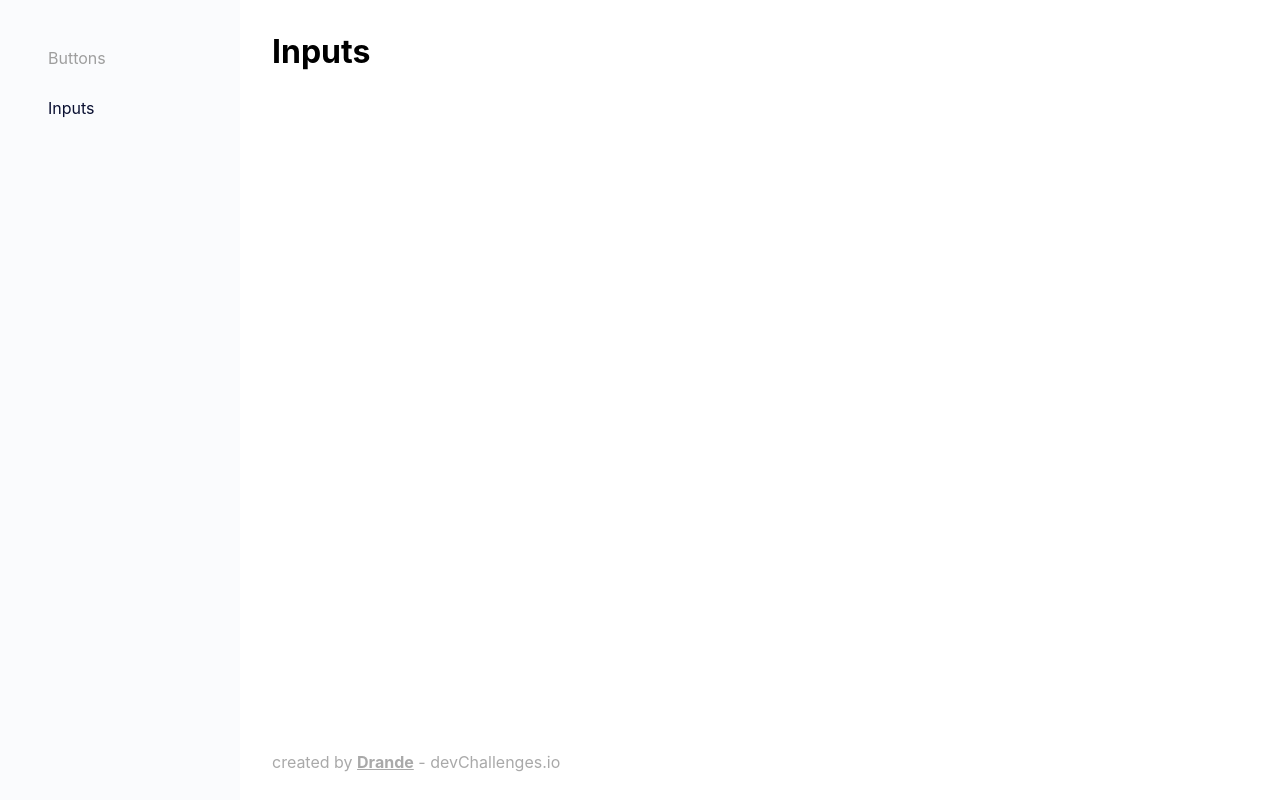
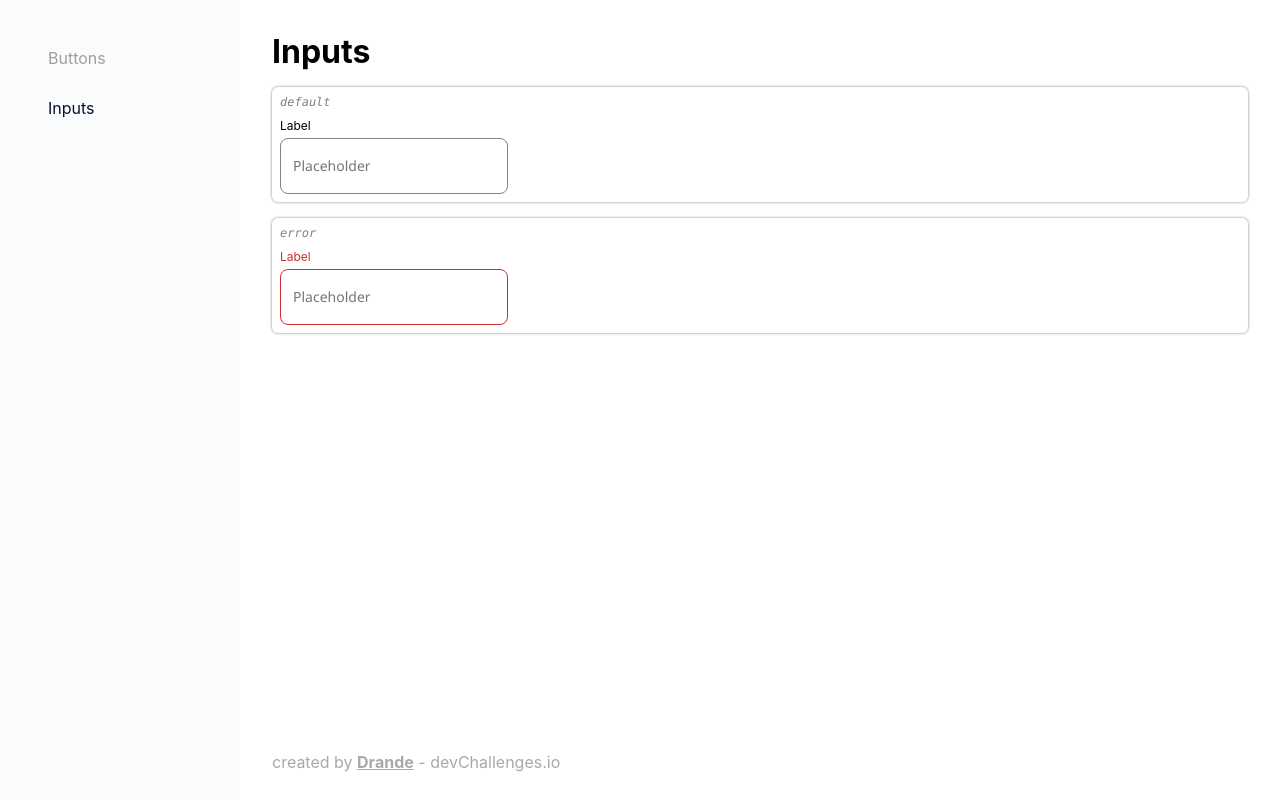
Before and after one commit to Drande/devchallenges-components, a React (Create React App) app: page /inputs in a window 1280 px wide. Built offline with nearby package versions, Linux system fonts and the light colour scheme.

Commit message:
added input component with label and error state

```diff
--- a/src/pages/InputsPage.tsx
+++ b/src/pages/InputsPage.tsx
@@ -1,4 +1,5 @@
 import { FunctionComponent } from "react";
+import Input from "../shared/components/input/Input";
 
 interface InputsPageProps {
 
@@ -8,6 +9,18 @@ const InputsPage: FunctionComponent<InputsPageProps> = () => {
     return (
         <div className="column g-2 p-4">
             <h1>Inputs</h1>
+            <div className="row g-2 flex-wrap section">
+                <div className="column g-1">
+                    <span className="code">default</span>
+                    <Input></Input>
+                </div>
+            </div>
+            <div className="row g-2 flex-wrap section">
+                <div className="column g-1">
+                    <span className="code">error</span>
+                    <Input error></Input>
+                </div>
+            </div>
         </div>
     );
 }
--- /dev/null
+++ b/src/shared/components/input/Input.model.ts
@@ -0,0 +1,6 @@
+export interface InputProps extends Partial<React.HTMLAttributes<HTMLInputElement>>  {
+    label?: string;
+    placeholder?: string;
+    error?: boolean;
+    disabled?: boolean;
+}
--- /dev/null
+++ b/src/shared/components/input/Input.scss
@@ -0,0 +1,31 @@
+input {
+    display: block;
+    min-width: 200px;
+    width: min-content;
+    min-height: 56px;
+    border-radius: 8px;
+    padding: 16px 12px;
+    font-size: 14px;
+    line-height: 20px;
+    font-family: 'Segoe UI', Tahoma, Geneva, Verdana, sans-serif;
+    font-weight: 500;
+    color: #828282;
+    border: 1px solid #828282;
+    margin-top: 4px;
+}
+
+label {
+    &.invalid {
+        color: rgb(var(--color-danger));
+        input {
+            border: 1px solid rgb(var(--color-danger));
+            &:hover, &:focus, &:focus-visible {
+                outline: none;
+                border: 1px solid rgb(var(--color-danger));
+            }
+        }
+    }
+    display: block;
+    line-height: 17px;
+    font-size: 12px;
+}
--- /dev/null
+++ b/src/shared/components/input/Input.tsx
@@ -0,0 +1,22 @@
+import React from "react";
+import './Input.scss';
+import { InputProps } from "./Input.model";
+
+const Input = ({ label="Label", placeholder="Placeholder", error, ...props }: React.PropsWithChildren<InputProps>) => {
+    const isInvalid: boolean = error!==undefined && error!==false;
+    const finalClassname = [
+        isInvalid ? "invalid" : undefined
+    ].filter(c => c).join(" ");
+    return (
+        <>
+            <label className={finalClassname}>
+                {label}
+                <input {...props} type="text" placeholder={placeholder}>
+
+                </input>
+            </label>
+        </>
+    );
+}
+
+export default Input;
```
